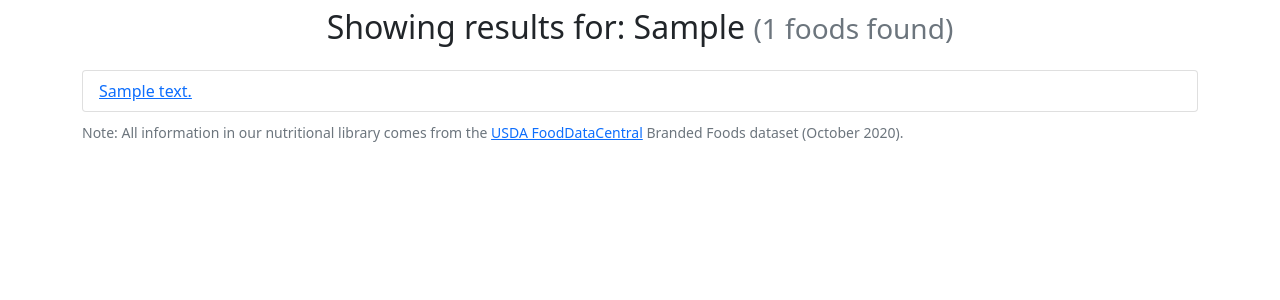
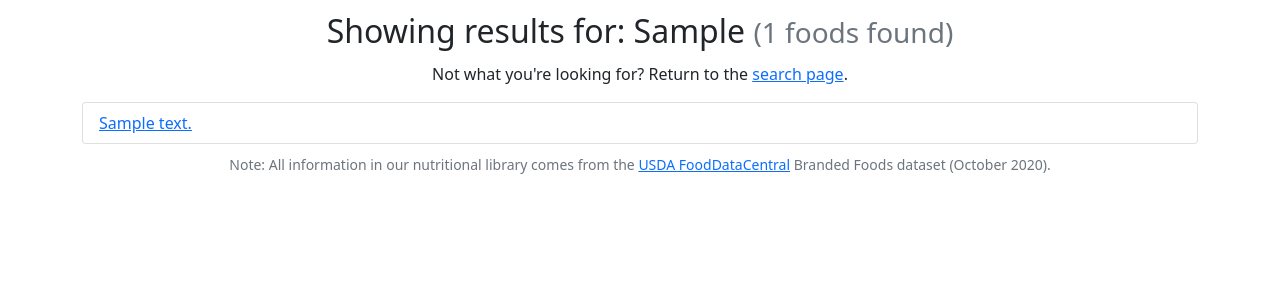
Before and after one commit to pragnya17/HoosHealthTracker, a Flask app: template templates/search_result.html in a window 1280 px wide. Shown: the part 95-395 px from the top of the page. Run offline with Flask 2, Linux system fonts and the light colour scheme; the template is opened without the code that fills it: most values are stand-ins (such as "Sample title", 1, 10 or a date in 2020).

Commit message:
Handle empty search results + bootstrap

```diff
--- a/app.py
+++ b/app.py
@@ -170,6 +170,9 @@ def nutrition_info(food_id):
     food = db.get_food(food_id)
     nutrients = db.get_nutrients(food_id)
 
+    if len(food) == 0 or len(nutrients) == 0:
+        return render_template("food_nutrition_error.html")
+
 
     # The data has some repetitiveness in how it displays serving size in
     # the household_serving_fulltext and serving_size columns, so here we eliminate that
--- a/templates/food_nutrition_error.html
+++ b/templates/food_nutrition_error.html
@@ -1,6 +1,10 @@
 {% extends "index.html" %}
 
 {% block content %}
-<div class="container-lg">
+<div class="container-lg" style="height: 70vh;">
+    <div class="d-flex flex-column justify-content-center align-items-center text-center h-100">
     <h2>Sorry, information for that food is no longer available</h2>
+    <p>Return to the <a href="{{ url_for('food_search') }}">search page</a>.</p>
+    </div>
 </div>
+{% endblock %}
--- a/templates/search_result.html
+++ b/templates/search_result.html
@@ -1,7 +1,7 @@
 {% extends "index.html" %}
 
 {% block content %}
-<h2 class="text-center p-2">
+<h2 class="text-center mt-2 p-1">
     Showing results for: {{ food_to_search }}
     <small class="text-muted">
         ({{ food_results|length }} foods found)
@@ -9,7 +9,8 @@
 </h2>
 
 <div class="container-lg">
-    <p></p>
+    <p class="text-center">Not what you're looking for? Return to the <a href="{{ url_for('food_search') }}">search page</a>.</p>
+
     <ul class="list-group">
     {% for food in food_results %}
 
@@ -18,10 +19,11 @@
     {% endfor %}
     </ul>
 
-    <div class="mt-2">
+    <div class="mt-2 text-center">
         <small class="text-muted">
             Note: All information in our nutritional library comes from the <a target="_new" href="https://fdc.nal.usda.gov/download-datasets.html"> USDA FoodDataCentral</a> Branded Foods dataset (October 2020).
         </small>
     </div>
+
 </div>
 {% endblock %}
```
Also changed, not shown: db.py (+9 -2 lines).
